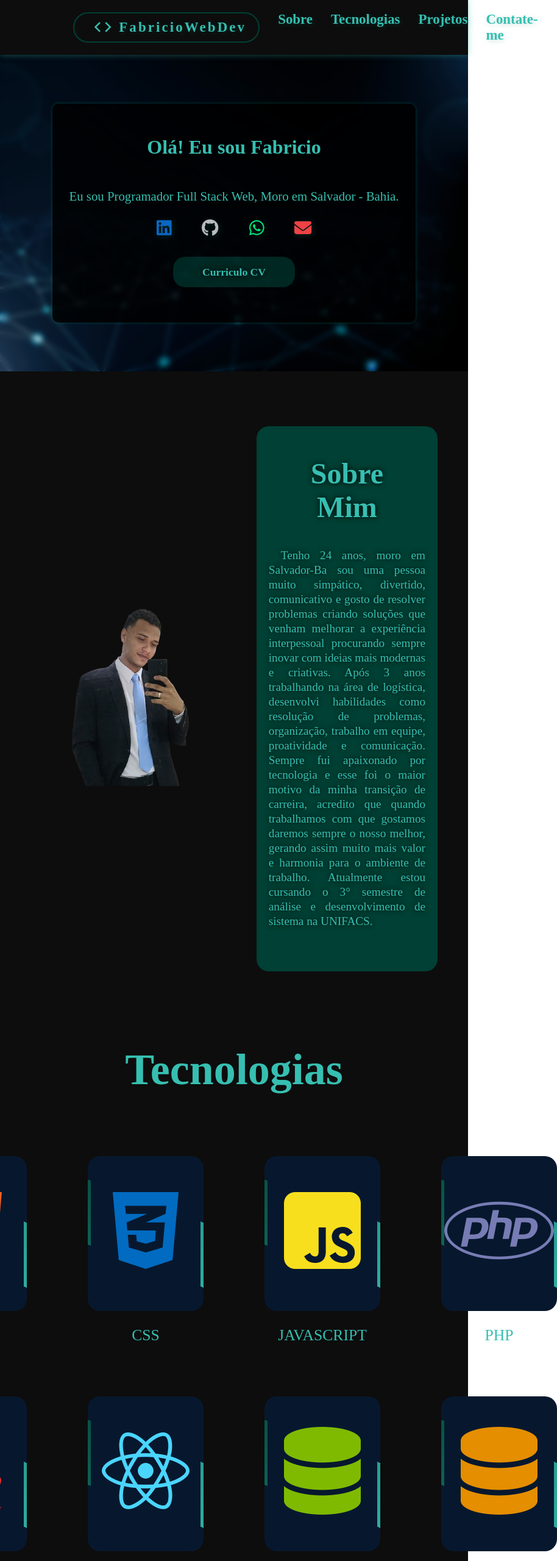
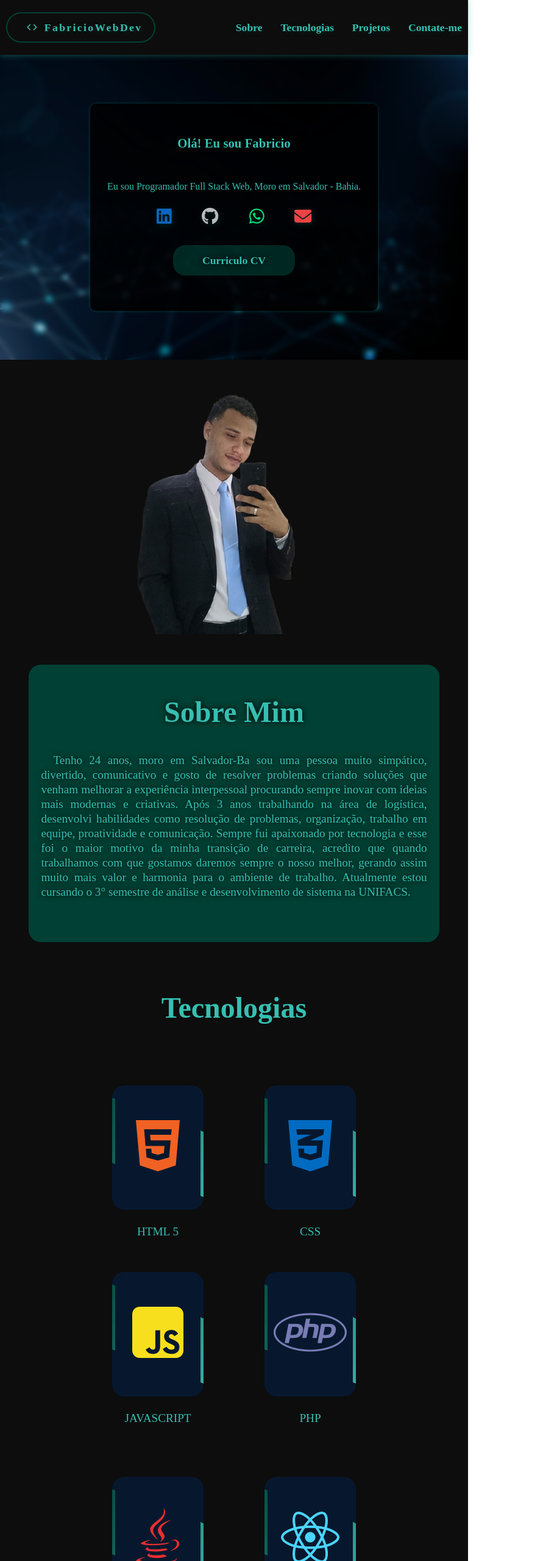
Before and after one commit to fabriciodeJs/portfolio, a plain HTML site: page index.html in a window 768 px wide. Shown: the top 2560 px of the page at 61% size, 914 px wide, since content can reach past the window. Drawn offline with nearby package versions, Linux system fonts and the light colour scheme; a web font is replaced by a local one.

Commit message:
melhorias responsividade

```diff
--- a/assets/css/midia.css
+++ b/assets/css/midia.css
@@ -207,3 +207,40 @@
 
     }
 }
+
+@media screen and (min-width: 700px) and (max-width: 1100px) {
+    #container-cabecalho {
+        transition: 2s;
+        padding: 10px;
+    }
+
+    #sobre {
+        flex-direction: column;
+        padding: 10px;
+    }
+
+    #sobre-dados {
+        width: 90%;
+    }
+
+    #titulo-tecnologia {
+        font-size: 2em;
+    }
+
+    .cards, .cards-2 {
+        grid-template-columns: auto auto;
+    }
+
+    .descricao-tecnologia {
+        font-size: 1.2em;
+    }
+
+    #titulo-iframe {
+        font-size: 2em;
+    }
+
+    .container-projetos {
+        grid-template-columns: auto;
+    }
+
+}
--- a/assets/css/style.css
+++ b/assets/css/style.css
@@ -40,6 +40,7 @@ header {
     backdrop-filter: blur(10px);
     padding: 0 120px;
     box-shadow: 0px 0px 10px rgba(54, 191, 177, 0.428);
+    transition: 2s;
 }
 
 #logo {
@@ -50,7 +51,7 @@ header {
     align-items: center;
     justify-content: center;
     height: 50px;
-    font-size: 1.3em;
+    font-size: 1em;
     border: 2px solid var(--color-third);
     padding: 0 20px;
     border-top-left-radius: 50px;
@@ -81,7 +82,7 @@ header {
 
 #container-cabecalho #logo span {
     padding: 0 10px;
-    font-size: 1.6em;
+    font-size: 1.3em;
 }
 
 #botao-menu-mobile {
@@ -97,7 +98,7 @@ header {
     position: relative;
     cursor: pointer;
     margin-left: 30px;
-    font-size: 1.3em;
+    font-size: 1em;
 }
 
 #container-cabecalho nav ul li::after {
@@ -209,11 +210,11 @@ main #container-apresentacao #container-conteudo #conteudo {
 }
 
 #container-conteudo #conteudo h2 {
-    font-size: 2em;
+    font-size: 1.3em;
 }
 
 #container-conteudo #conteudo p {
-    font-size: 1.3em;
+    font-size: 1em;
 }
 
 .redes-socias {
@@ -293,7 +294,7 @@ a {
 }
 
 #sobre-dados {
-    width: 60%;
+    max-width: 800px;
 }
 
 .container-sobre {
@@ -419,8 +420,8 @@ a {
 }
 
 .card {
-    width: 190px;
-    height: 254px;
+    width: 150px;
+    height: 204px;
     background-color: #07182E;
     position: relative;
     display: flex;
@@ -434,7 +435,7 @@ a {
 .card h2 {
     z-index: 1;
     color: white;
-    font-size: 9em;
+    font-size: 6em;
 }
 
 .card::before {
@@ -480,7 +481,7 @@ a {
     width: 100%;
     text-align: center;
     padding: 50px 0;
-    font-size: 3em;
+    font-size: 2.5em;
 }
 
 .container-projetos {
@@ -491,7 +492,7 @@ a {
 
 .tecnologias-usadas {
     font-size: 1.8em;
-    width: 500px;
+    width: 450px;
     display: flex;
     justify-content: space-around;
     padding: 20px 0;
@@ -511,7 +512,7 @@ a {
 }
 
 .container-iframe .container-p {
-    width: 500px;
+    width: 400px;
 }
 
 .container-iframe p {
@@ -522,8 +523,8 @@ a {
 }
 
 iframe {
-    height: 550px;
-    width: 500px;
+    height: 500px;
+    width: 400px;
 }
 
 .links {
```
